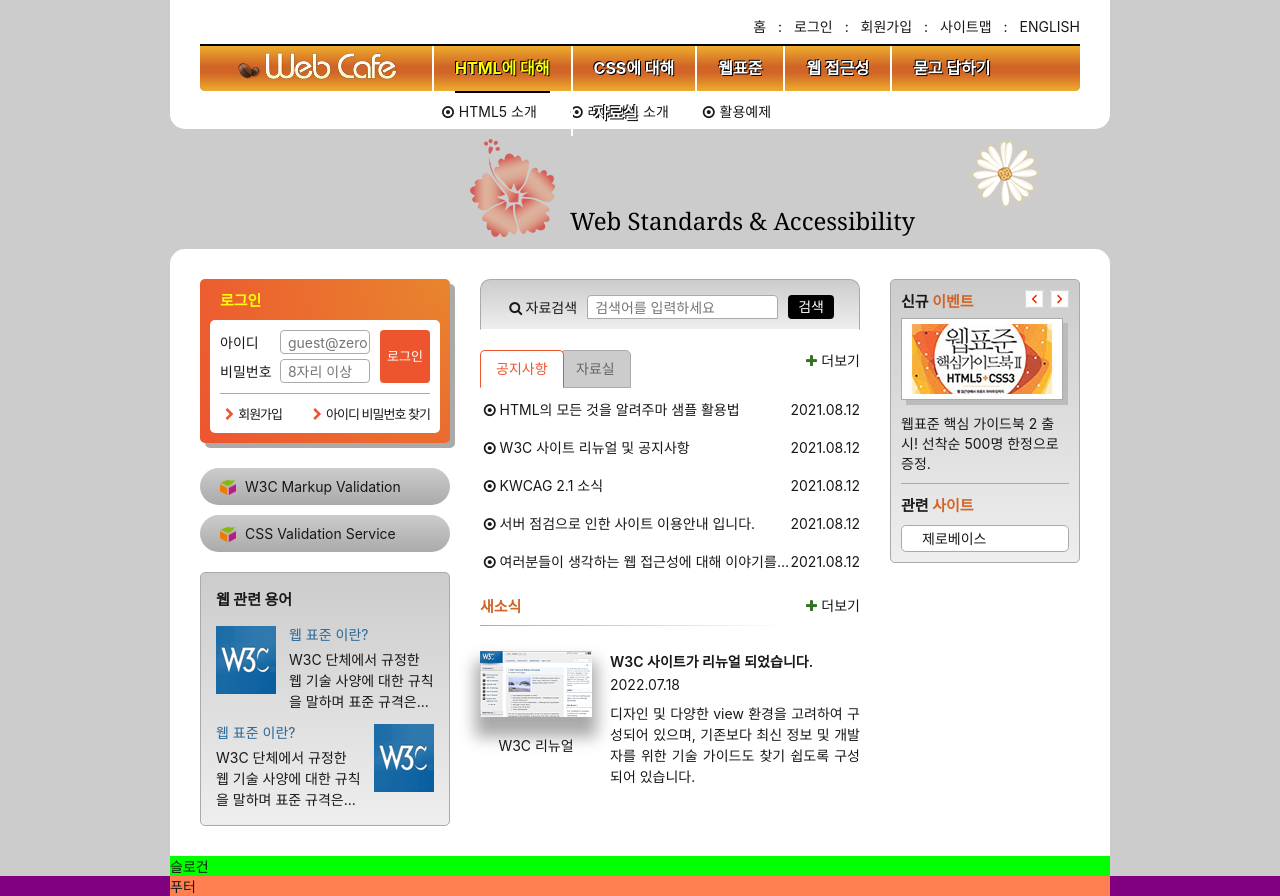
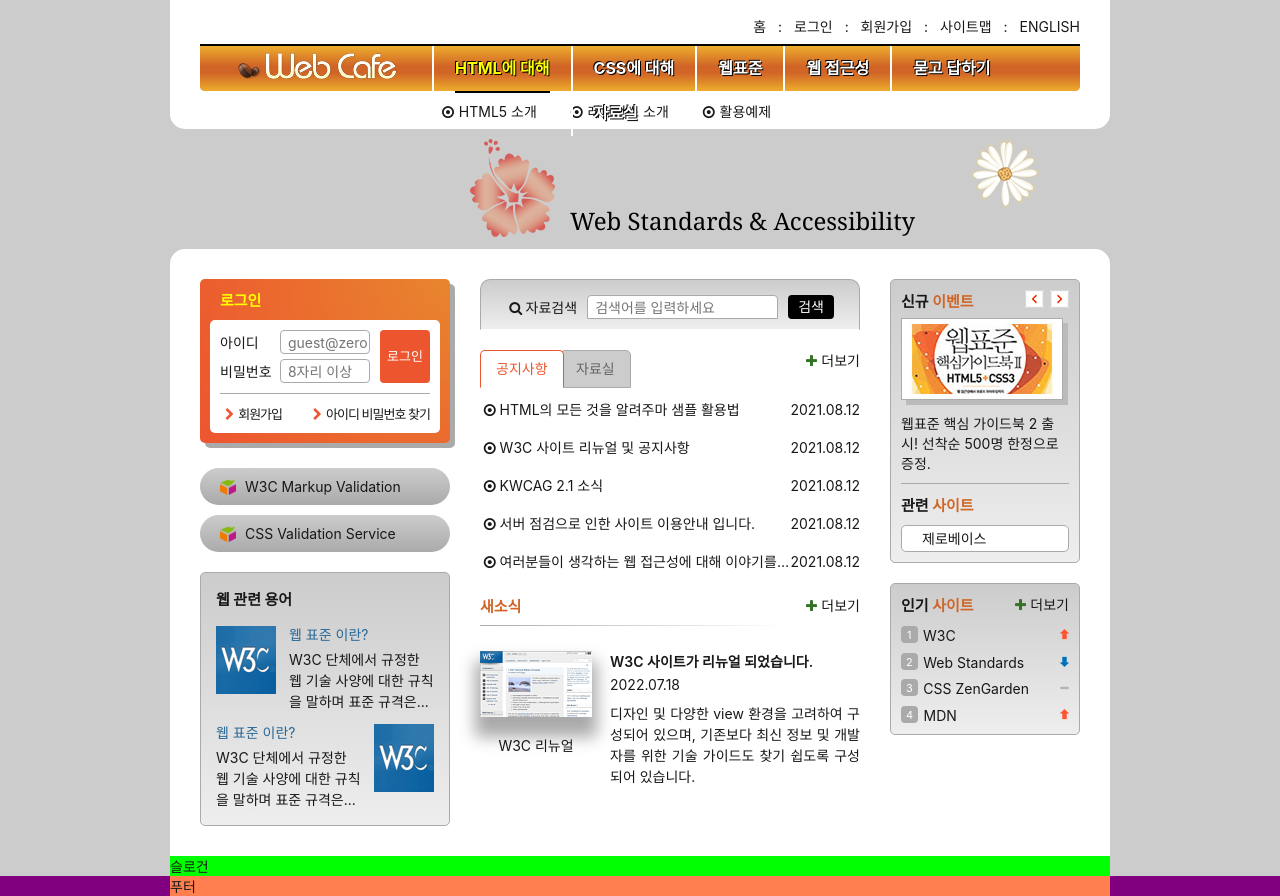
Before and after one commit to seulbinim/zeroConnecTo, a website: page HTML5/index.html in a window 1280 px wide. Drawn offline with Linux system fonts and the light colour scheme; a web font is replaced by a local one.

Commit message:
인기기사이트 디자인 완성

```diff
--- a/HTML5/css/index.css
+++ b/HTML5/css/index.css
@@ -38,6 +38,25 @@
   color: #181818;
   font-size: 1.4rem;
 }
+
+/* 스킵 내비게이션 */
+/* .skip-nav{
+} */
+
+.skip-nav a{
+  padding: 4px 0;
+  display: none;
+  flex-flow: row nowrap;
+  justify-content: center;
+  background: #000;
+  color: #fff;
+  padding: 8px;
+}
+
+.skip-nav a:focus{
+  display: block;
+}
+
 
 /* 레이아웃 */
 .header, .visual, .main, .slogan, .footer-inner{
@@ -616,7 +635,7 @@
   border-bottom: 1px solid #aaa;
 }
 
-.event-title, .related-title{
+.event-title, .related-title, .favorite-title{
   font-size: 1.5rem;
   font-weight: 700;
 }
@@ -705,15 +724,72 @@
   padding: 10px 0;
 }
 
-
-
-
 .related-list a{
   display: block;
   line-height: 25px;
   padding: 0 0 0 20px;
 }
 
+/* 인기사이트 */
+.favorite{
+  position: relative;
+  margin-top: 20px;
+}
+
+.favorite-list{
+  margin-top: 10px;
+  list-style-type: none;
+}
+
+.favorite-list li{
+  position: relative;
+  margin-top: 8px;
+  counter-increment: number;
+}
+
+.favorite-list li::before{
+  content: counter(number);
+  display: inline-flex;
+  padding: 2px 5px 1px;
+  font-size: 1.1rem;
+  color: #fff;
+  background: #aaa;
+  border-radius: 4px;
+  min-width: 1.5em;
+  justify-content: center;
+  margin-right: 0.5em;
+}
+
+.favorite-list a{
+  vertical-align: middle;
+}
+
+.favorite-list em{
+  position: absolute;
+  width: 9px;
+  height: 11px;
+  right: 0;
+  top: 50%;
+  margin-top: -5px;
+  background-image: url(./images/rank.png);
+  background-repeat: no-repeat;
+}
+
+.favorite-list .stop{
+  background-position: 0 50%;
+}
+
+.favorite-list .down{
+  background-position: 0 100%;
+}
+
+
+.favorite-more{
+  position: absolute;
+  top: 2px;
+  right: 2px;
+  padding: 8px;
+}
 
 /* 슬로건 */
 .slogan{
--- a/HTML5/index.html
+++ b/HTML5/index.html
@@ -6,6 +6,9 @@
   <link rel="stylesheet" href="./css/index.css" />
 </head>
 <body>
+  <div class="skip-nav">
+    <a href="#userEmail">본문 바로가기</a>
+  </div>
   <header class="header">
     <h1 class="logo">
       <a href="/"><img src="./assets/logo.png" alt="Web Cafe" /></a>
@@ -376,6 +379,16 @@
           </ul>
         </section>
       </div>
+      <section class="favorite gradient-effect">
+        <h2 class="favorite-title">인기 <span class="accent-color">사이트</span></h2>
+        <ol class="favorite-list">
+          <li class="no1"><a href="/">W3C</a><em class="up" aria-label="상승"></em></li>
+          <li class="no2"><a href="/">Web Standards</a><em class="down" aria-label="하락"></em></li>
+          <li class="no3"><a href="/">CSS ZenGarden</a><em class="stop" aria-label="변동없음"></em></li>
+          <li class="no4"><a href="/">MDN</a><em class="up" aria-label="상승"></em></li>
+        </ol>
+        <a href="/" class="icon-plus more favorite-more" title="인기 사이트">더보기</a>
+      </section>
     </div>
   </main>
   <article class="slogan">슬로건</article>
```
